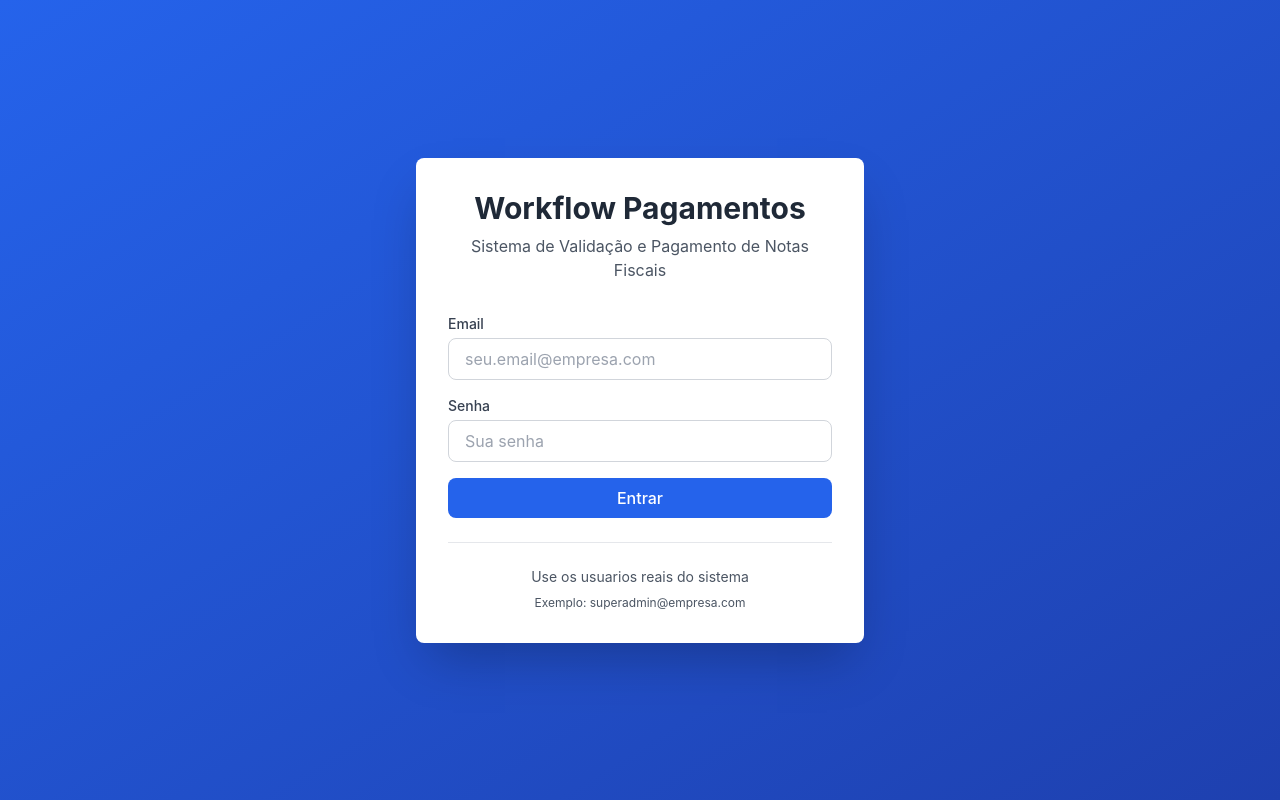
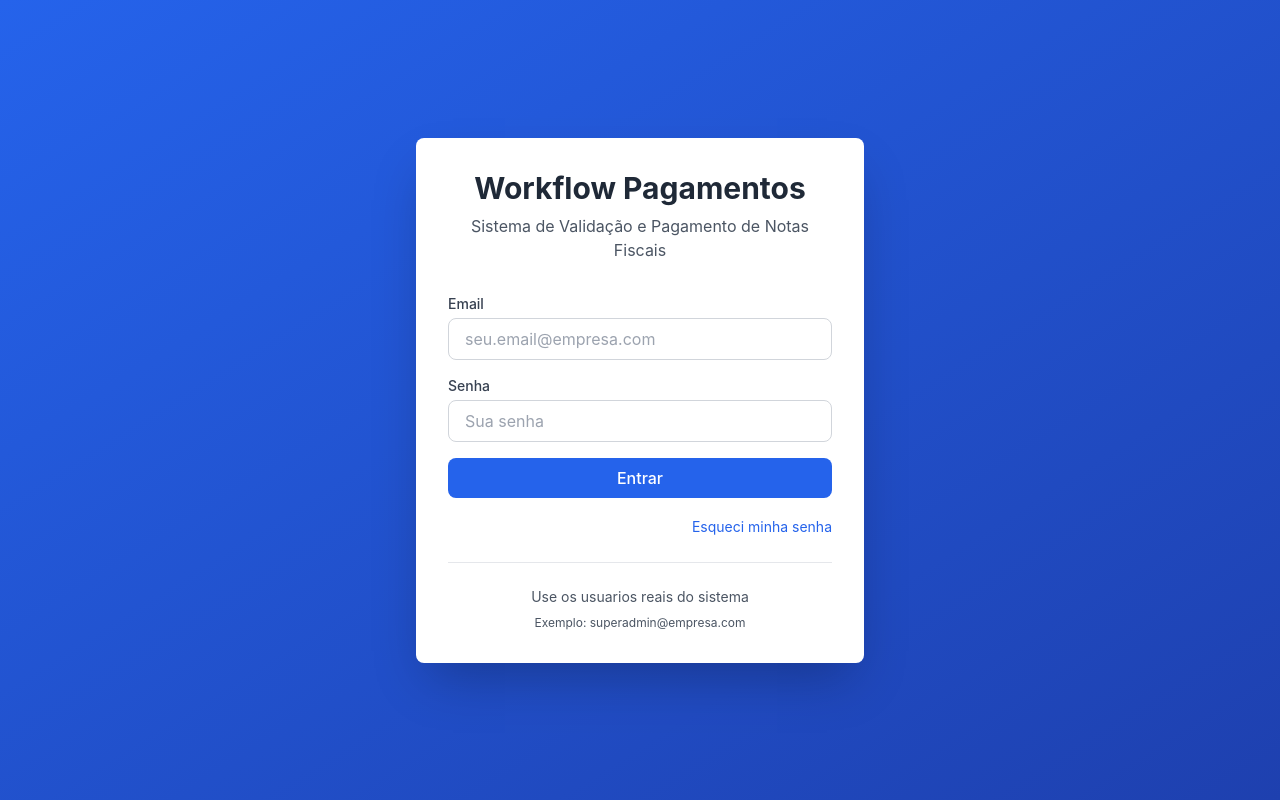
Before and after one commit to Samukajr/workflow, a React (Vite) app in the folder packages/frontend/: page /login in a window 1280 px wide. Built offline with nearby package versions, Linux system fonts and the light colour scheme; no server answers; the HTML template or start-up script is replaced by a standard one.

Commit message:
fix(frontend): adiciona link de recuperacao de senha no login

```diff
--- a/packages/frontend/src/pages/LoginPage.tsx
+++ b/packages/frontend/src/pages/LoginPage.tsx
@@ -1,5 +1,6 @@
 import { useState } from 'react'
 import { useNavigate } from 'react-router-dom'
+import { Link } from 'react-router-dom'
 import { useAuthStore } from '@/store/authStore'
 
 export default function LoginPage() {
@@ -77,6 +78,15 @@ export default function LoginPage() {
           >
             {loading ? 'Entrando...' : 'Entrar'}
           </button>
+
+          <div className="text-right">
+            <Link
+              to="/forgot-password"
+              className="text-sm text-blue-600 hover:text-blue-800 hover:underline"
+            >
+              Esqueci minha senha
+            </Link>
+          </div>
         </form>
 
         <div className="mt-6 pt-6 border-t border-gray-200 text-center text-sm text-gray-600">
```
